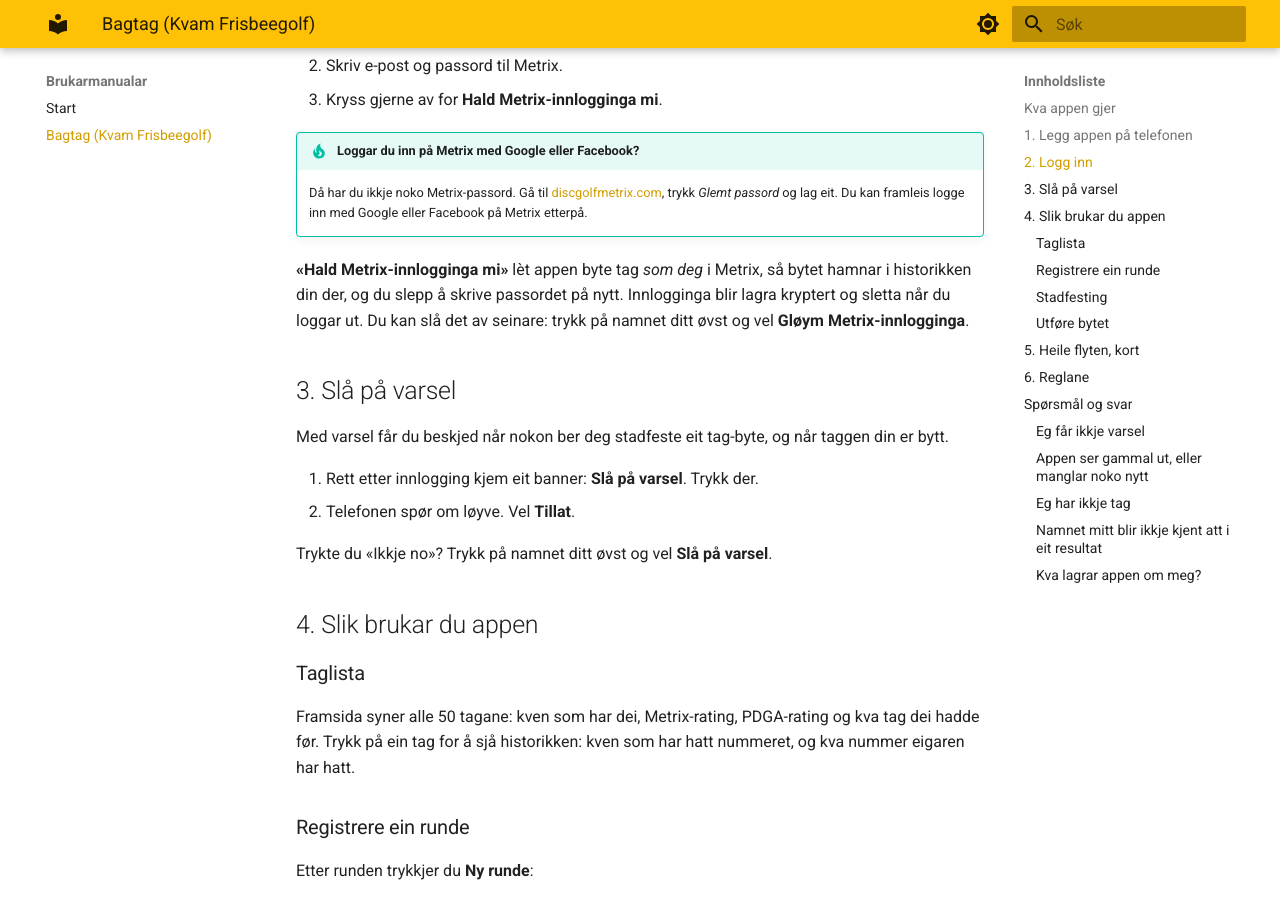
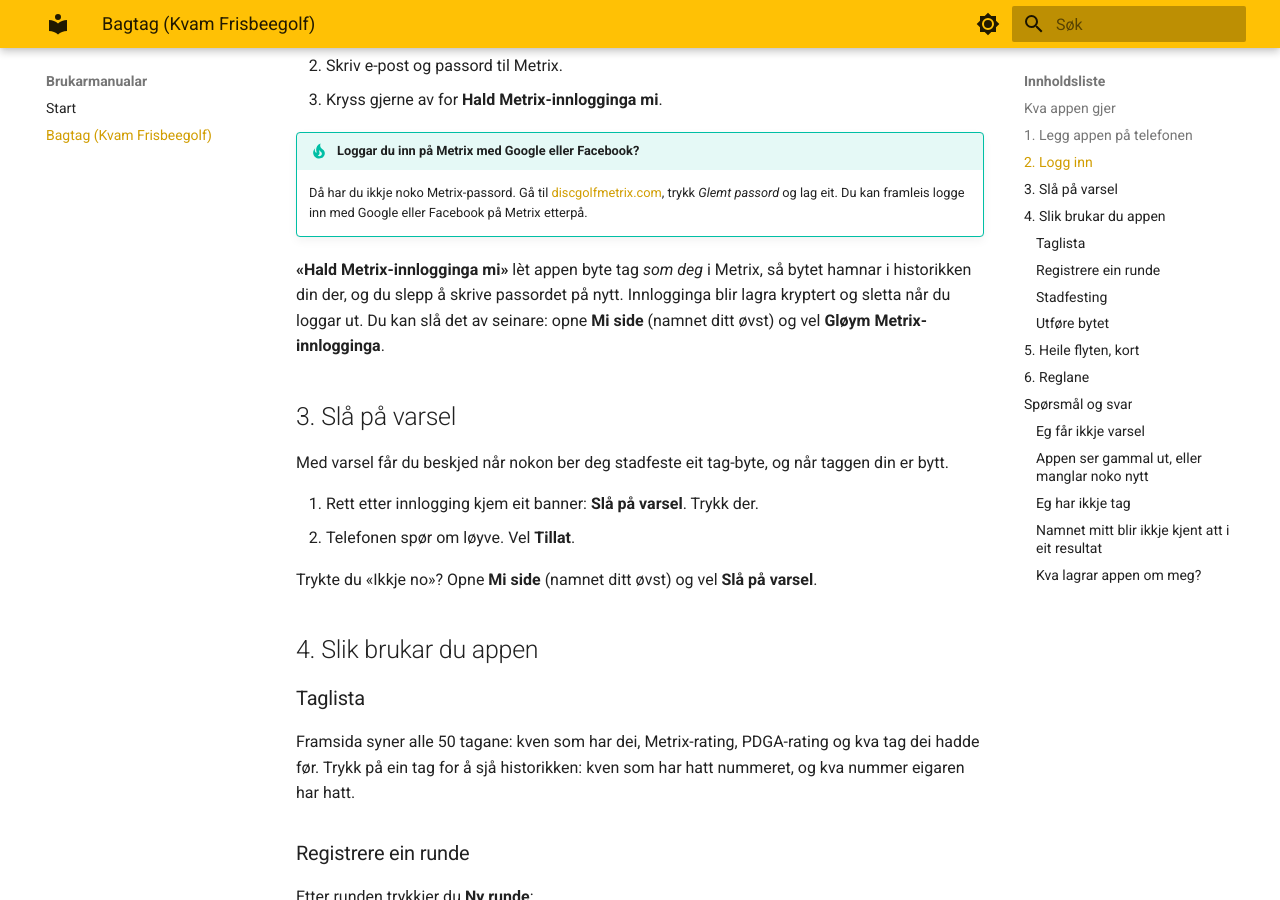
Before and after one commit to hanses89/manuals, an MkDocs documentation site: the page built from docs/bagtag.md, in a window 1280 px wide and 900 px high, scrolled down 1002 px. Built offline with MkDocs 1.6.1 and Material for MkDocs 9.7.7, drawn with Linux system fonts in a browser that asks for light colours; some of the changed text lies outside the part shown.

Commit message:
manual: sync from bagtag.kvamdgs.no @ b03972b3326fd571af2af20d389ee87ea1807baf

```diff
--- a/docs/bagtag.md
+++ b/docs/bagtag.md
@@ -58,7 +58,7 @@ lagra, og du held deg innlogga til du loggar ut.
 **«Hald Metrix-innlogginga mi»** lèt appen byte tag *som deg* i Metrix, så bytet
 hamnar i historikken din der, og du slepp å skrive passordet på nytt.
 Innlogginga blir lagra kryptert og sletta når du loggar ut. Du kan slå det av
-seinare: trykk på namnet ditt øvst og vel **Gløym Metrix-innlogginga**.
+seinare: opne **Mi side** (namnet ditt øvst) og vel **Gløym Metrix-innlogginga**.
 
 ## 3. Slå på varsel
 
@@ -68,7 +68,7 @@ taggen din er bytt.
 1. Rett etter innlogging kjem eit banner: **Slå på varsel**. Trykk der.
 2. Telefonen spør om løyve. Vel **Tillat**.
 
-Trykte du «Ikkje no»? Trykk på namnet ditt øvst og vel **Slå på varsel**.
+Trykte du «Ikkje no»? Opne **Mi side** (namnet ditt øvst) og vel **Slå på varsel**.
 
 ## 4. Slik brukar du appen
 
@@ -134,7 +134,7 @@ Spelarar utan tag er ikkje med. Alle reglane står under **Reglar** i appen:
 
 - På iPhone: opne appen frå **heimeskjermen**, ikkje Safari, og slå på varsel der.
 - Sjekk at varsel er tillate for appen i innstillingane på telefonen.
-- Trykk på namnet ditt øvst og sjå om det står at varsel er på.
+- Opne **Mi side** (namnet ditt øvst) og sjå om det står at varsel er på.
 
 ### Appen ser gammal ut, eller manglar noko nytt
 
```
